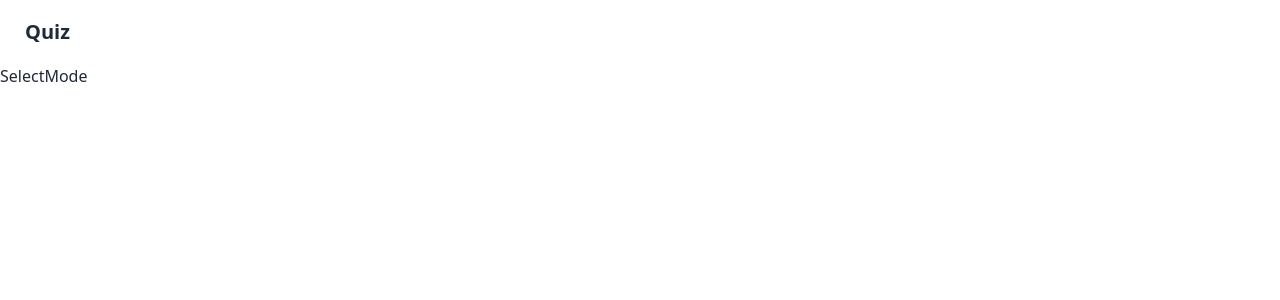
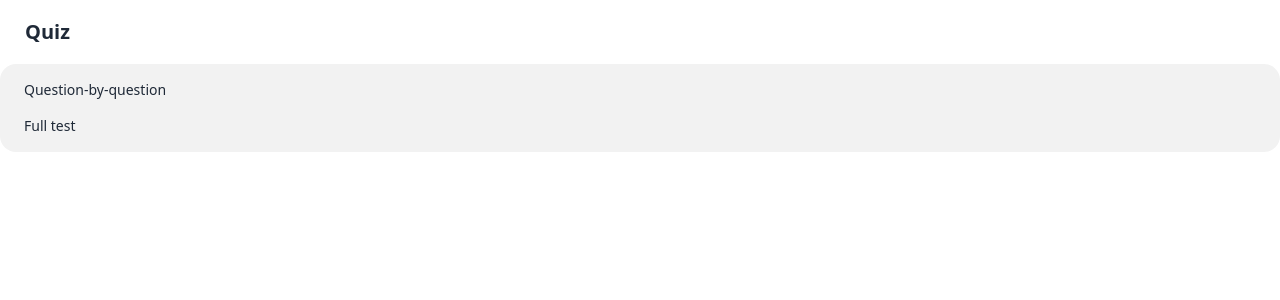
Before and after one commit to Upendrasahu99/prep-sathi-app, a React (Vite) app: page /select-mode/1/1 in a window 1280 px wide. Shown: the top 300 px of the page. Built offline with nearby package versions, Linux system fonts and the light colour scheme.

Commit message:
Add select mode functionality and, seprate pages for single question test and full test

```diff
--- /dev/null
+++ b/src/pages/AllQuestionTest.tsx
@@ -0,0 +1,9 @@
+import React from 'react'
+
+const AllQuestionTest = () => {
+  return (
+    <div>AllQuestionTest</div>
+  )
+}
+
+export default AllQuestionTest
--- a/src/pages/SelectMode.tsx
+++ b/src/pages/SelectMode.tsx
@@ -1,8 +1,16 @@
 import React from 'react'
+import { Link } from 'react-router-dom'
+import { useContext } from 'react'
+import { MainContext } from '../contexts/MainContextProvider'
 
 const SelectMode = () => {
+  const {topic, subject} = useContext(MainContext);
+
   return (
-    <div>SelectMode</div>
+    <ul className="menu bg-base-200 rounded-box ">
+      <li><Link to= {`/test-single-question/${subject}/${topic}`}>Question-by-question</Link></li>
+      <li><Link to= {`/test-all-questions/${subject}/${topic}`}>Full test</Link></li>
+    </ul>
   )
 }
 
--- /dev/null
+++ b/src/pages/SingleQuestionTest.tsx
@@ -0,0 +1,9 @@
+import React from 'react'
+
+const SingleQuestionTest = () => {
+  return (
+    <div>single question</div>
+  )
+}
+
+export default SingleQuestionTest
--- a/src/pages/Test.tsx
+++ /dev/null
@@ -1,9 +0,0 @@
-import React from 'react'
-
-const Test = () => {
-  return (
-    <div>Test</div>
-  )
-}
-
-export default Test
```
Also changed, not shown: src/routes/AppRoute.tsx (+8 -2 lines).
